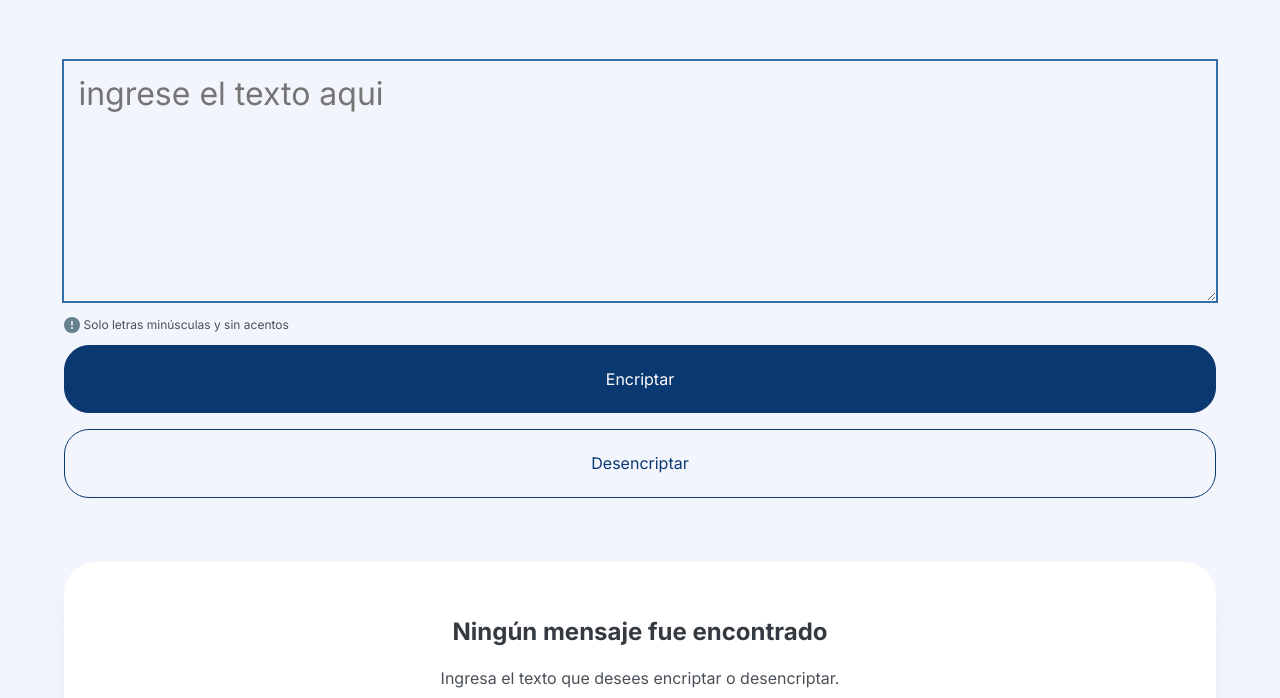
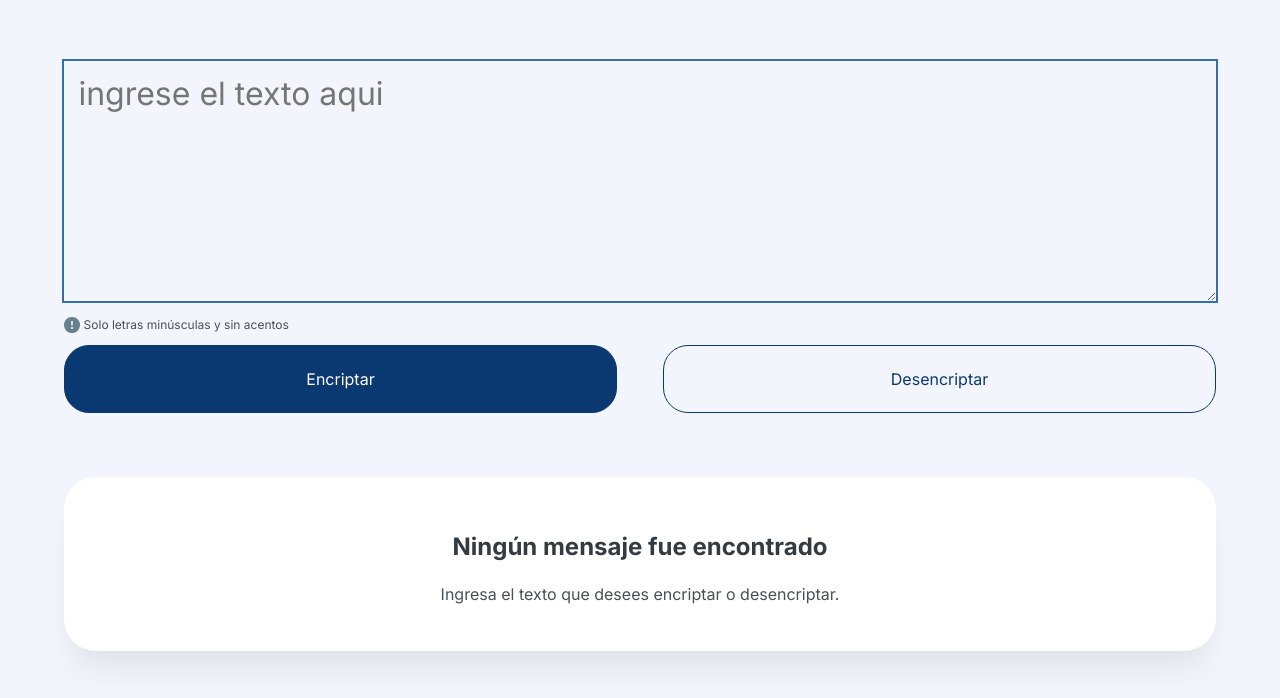
Before and after one commit to crisnlopez/EncriptadorDeTexto, a plain HTML site: page index.html in a window 1280 px wide. Shown: the part 102-800 px from the top of the page. Drawn offline with Linux system fonts and the light colour scheme.

Commit message:
botones adaptables a tablet y desktop. html --> tiene min-height: 100vh, body --> min-height: 100%

```diff
--- a/css/style.css
+++ b/css/style.css
@@ -30,14 +30,17 @@
   box-sizing: border-box;
 }
 
+html{
+  min-height: 100vh;
+}
+
 .container{
   max-width: 90%;
   margin: 0 auto;
 }
 
 body{
-  min-height: 100vh;
-  max-height: 100vh;
+  min-height: 100%;
   background-color: var(--Light-blue-100);
   font-family: 'Inter', sans-serif;
 }
@@ -152,3 +155,26 @@ footer p a:hover{
   background-color: var(--White);
   color: var(--Gray-500);
 }
+
+@media only screen and (min-width: 600px){
+  .buttons-container{
+    display: flex;
+    justify-content: space-between;
+  }
+
+  .button{
+    min-width: 48%;
+  }
+
+  button + button{
+    margin-top: 0;
+  }
+}
+
+@media only screen and (min-height: 990px){
+  footer{
+    position: absolute;
+    bottom: 0;
+    width: 100%;
+  }
+}
--- a/index.html
+++ b/index.html
@@ -22,7 +22,7 @@
         <section class="texto-input">
           <textarea placeholder="Ingrese el texto aqui" autofocus></textarea>
           <p><img src="img/info-icon.svg" alt="icon info">Solo letras minúsculas y sin acentos</p>
-          <div>
+          <div class="buttons-container">
             <button type="button" class="button button-dark">Encriptar</button>
             <button type="button" class="button">Desencriptar</button>
           </div>
```
